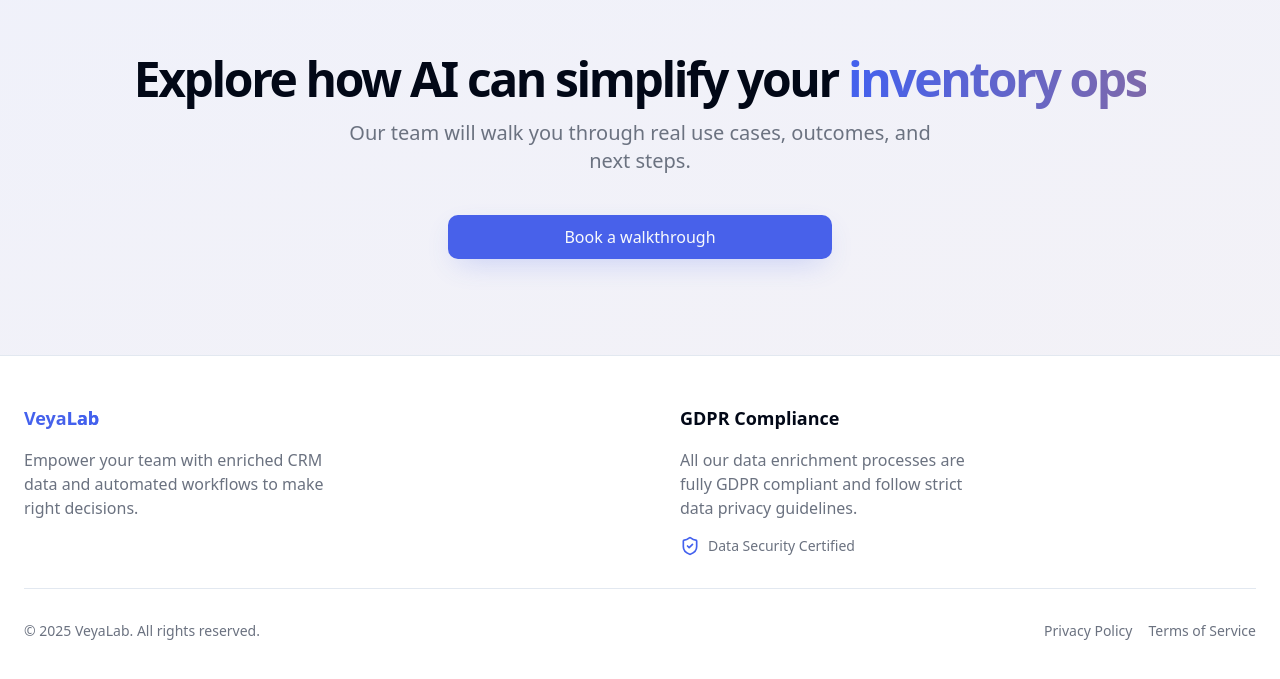
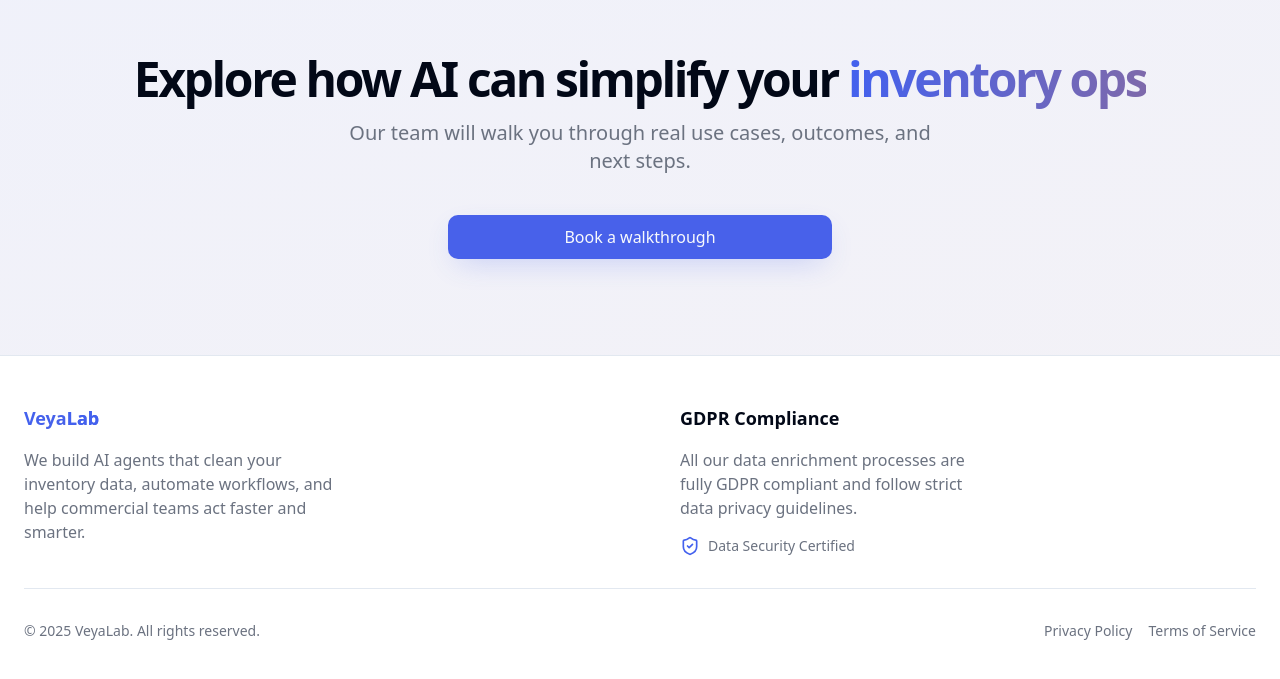
Before and after one commit to Gev1401/veyalab-website, a React (Vite) app: page / in a window 1280 px wide. Shown: the part 2878-3557 px from the top of the page. Built offline with nearby package versions, Linux system fonts and the light colour scheme.

Commit message:
Visual edit in Lovable
Edited UI in Lovable

```diff
--- a/src/components/Footer.tsx
+++ b/src/components/Footer.tsx
@@ -1,7 +1,5 @@
-
 import React from "react";
 import { ShieldCheck } from "lucide-react";
-
 const Footer = () => {
   return <footer className="w-full py-12 border-t bg-white">
       <div className="container px-4 md:px-6">
@@ -10,9 +8,7 @@ const Footer = () => {
             <h3 className="text-lg font-bold gradient-text">
               Veya<span className="text-brand-blue">Lab</span>
             </h3>
-            <p className="text-gray-500 max-w-xs">
-              Empower your team with enriched CRM data and automated workflows to make right decisions.
-            </p>
+            <p className="text-gray-500 max-w-xs">We build AI agents that clean your inventory data, automate workflows, and help commercial teams act faster and smarter.</p>
           </div>
 
           <div className="space-y-4">
@@ -42,5 +38,4 @@ const Footer = () => {
       </div>
     </footer>;
 };
-
 export default Footer;
```
